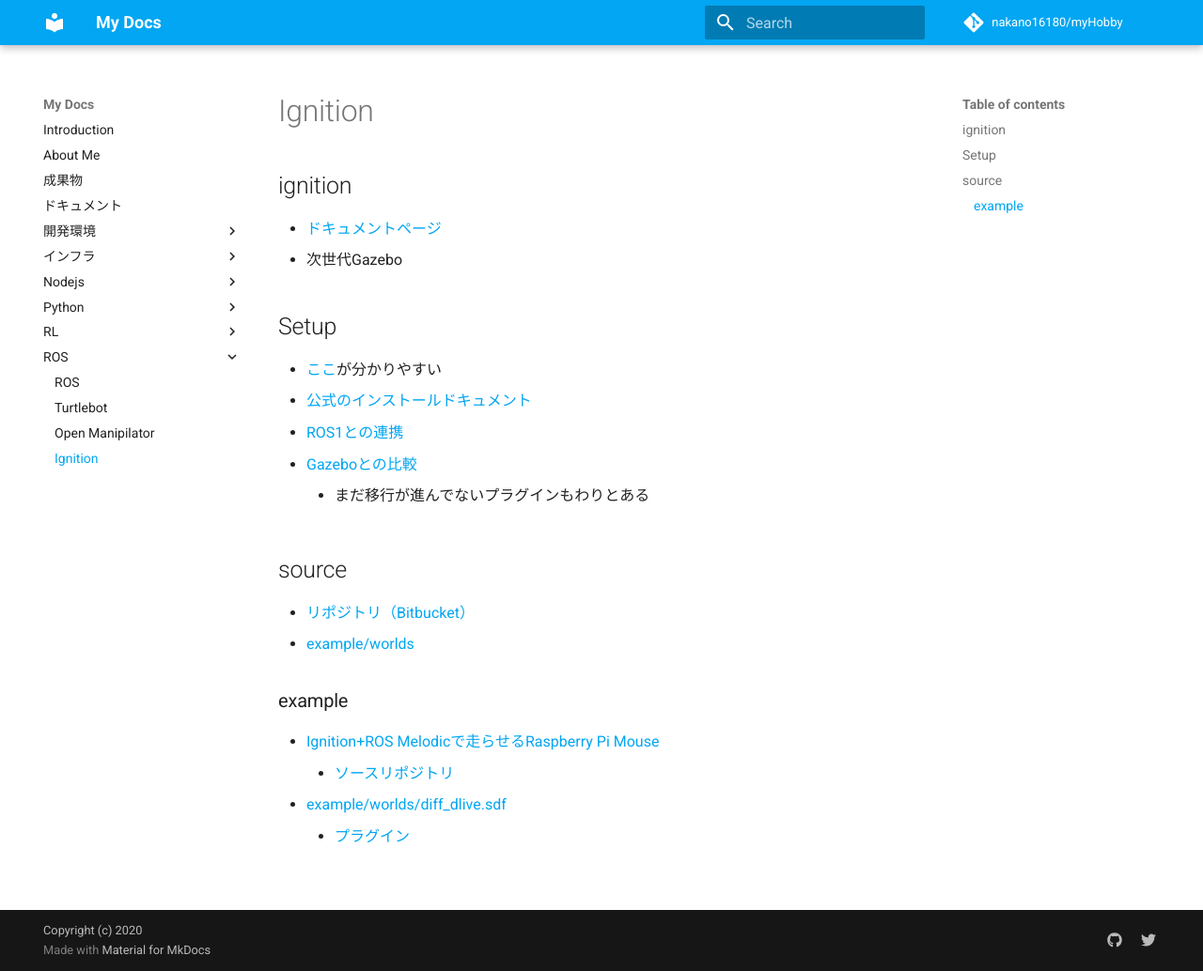
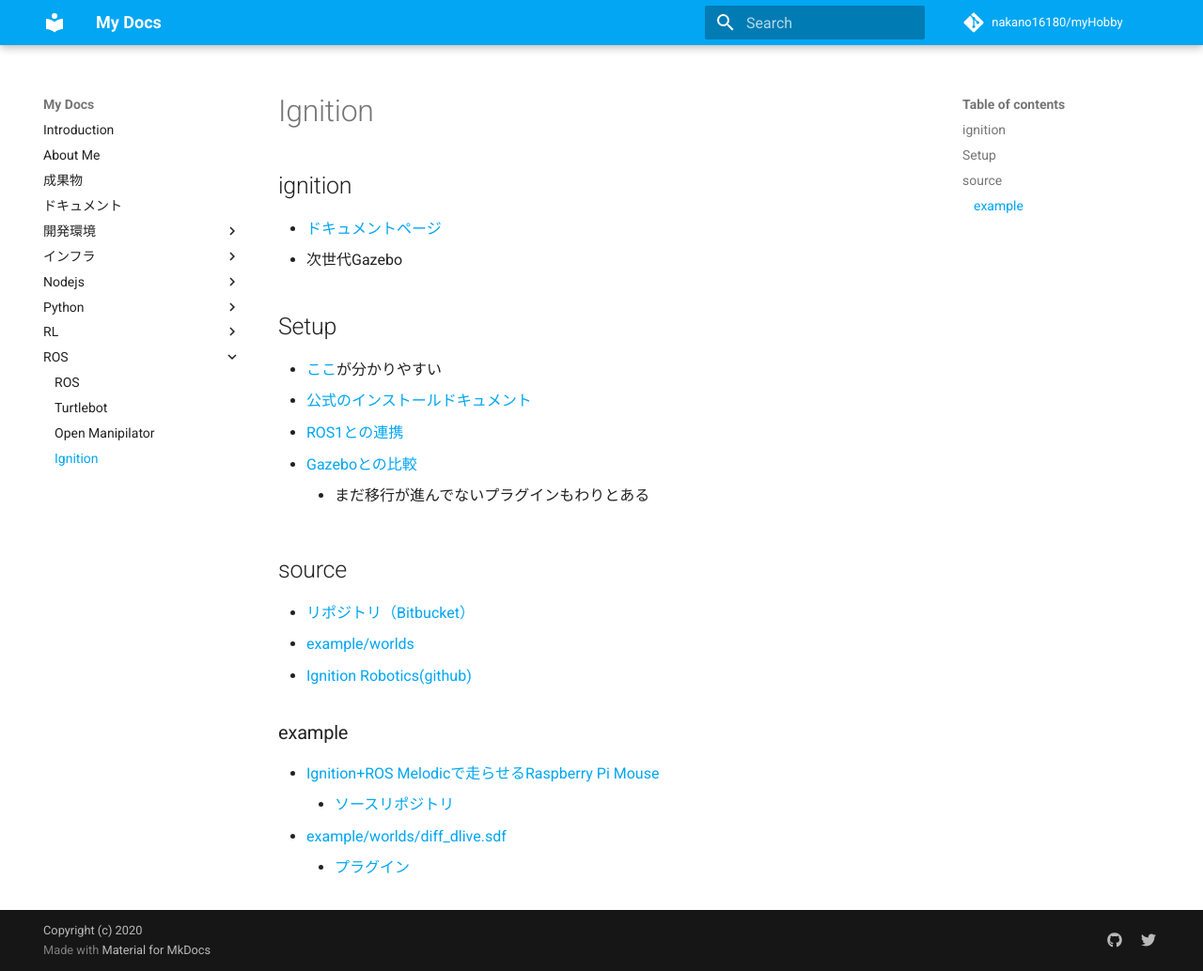
Before and after one commit to nakano16180/myHobby, an MkDocs documentation site: the page built from docs/ROS/ignition.md, in a window 1280 px wide and 1034 px high. Shown: the whole window at 94% size. Built offline with MkDocs 1.6.1 and Material for MkDocs 9.7.7, drawn with Linux system fonts in a browser that asks for light colours; comment, search, counter and statistics services are not loaded.

Commit message:
update links

```diff
--- a/docs/ROS/ignition.md
+++ b/docs/ROS/ignition.md
@@ -4,13 +4,16 @@
 
 ## Setup
   - [ここ](https://products.rt-net.jp/micromouse/archives/8764)が分かりやすい
-  - [公式のインストールドキュメント](https://ignitionrobotics.org/docs/blueprint/install)
-  - [ROS1との連携](https://ignitionrobotics.org/docs/acropolis/ros_integration)
-  - [Gazeboとの比較](https://ignitionrobotics.org/docs/acropolis/comparison)
+  - [公式のインストールドキュメント](https://ignitionrobotics.org/docs/citadel)
+  - [ROS1との連携](https://ignitionrobotics.org/docs/citadel/ros_integration)
+  - [Gazeboとの比較](https://ignitionrobotics.org/docs/citadel/comparison)
     - まだ移行が進んでないプラグインもわりとある
+
 ## source
   - [リポジトリ（Bitbucket）](https://bitbucket.org/ignitionrobotics/ign-gazebo/src/default/)
   - [example/worlds](https://bitbucket.org/ignitionrobotics/ign-gazebo/src/default/examples/worlds/)
+  - [Ignition Robotics(github)](https://github.com/ignitionrobotics/)
+
 ### example
   - [Ignition+ROS Melodicで走らせるRaspberry Pi Mouse](https://products.rt-net.jp/micromouse/archives/8833)
     - [ソースリポジトリ](https://github.com/Tiryoh/ros_ign_gazebo_raspimouse)
```
